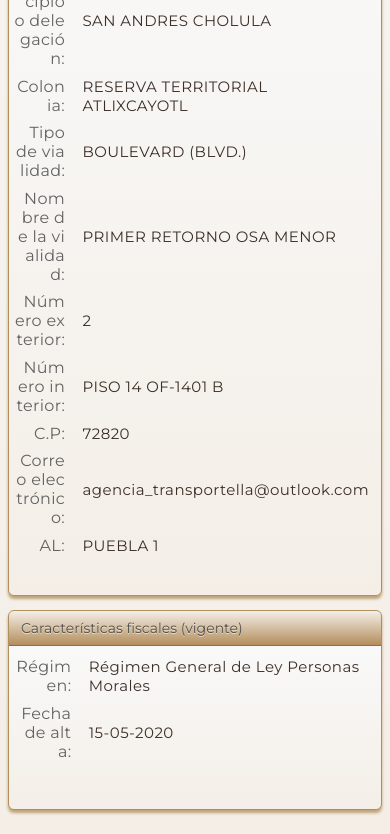
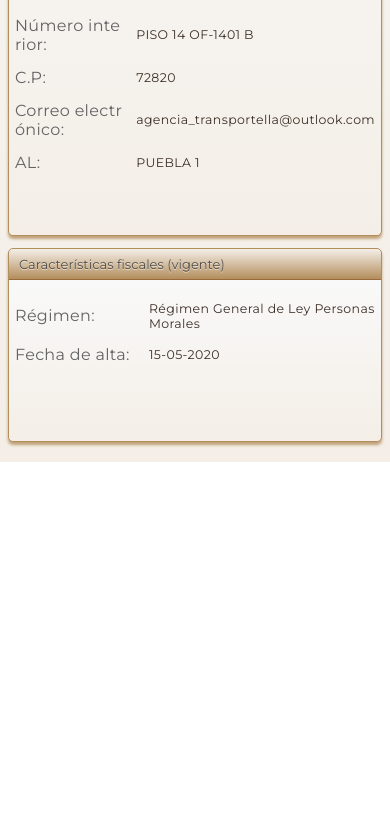
Before and after one commit to JLuisMedellin/siat.sat.gob.mx, a plain HTML site: page index.html in a window 390 px wide. Shown: the part 989-1823 px from the top of the page. After the commit the page ends 1451 px from the top, so only its background shows below. Drawn offline with Linux system fonts and the light colour scheme.

Commit message:
mejroa 4.2

```diff
--- a/styles.css
+++ b/styles.css
@@ -27,7 +27,7 @@ body {
 }
 
 .page {
-  width: max(1200px, 100%);
+  width: min(1200px, 100%);
   display: grid;
   gap: 14px;
 }
@@ -113,7 +113,7 @@ body {
 
 }
 .data-table2 td {
-    padding: 3.3px 12px 5.3px 5.3px;
+    padding: 5px 12px 5px 6px;
     font-size: 15px;
     border: none;
     letter-spacing: 0.03em;
@@ -142,7 +142,7 @@ body {
 
 }
 .data-table3 td {
-    padding: 3.3px 12px 5.3px 5.3px;
+    padding: 5px 12px 5px 6px;
     font-size: 15px;
     border: none;
     letter-spacing: 0.03em;
@@ -162,7 +162,27 @@ body {
 }
 
 @media (max-width: 640px) {
-  body { padding: 12px 8px 24px; }
-  .data-table td { font-size: 13px; padding: 8px 10px; }
+  body { padding: 12px 10px 24px; }
+  .page { width: 100%; gap: 12px; }
+  .page-header-content img { width: 240px; height: auto; margin-bottom: 20px; }
+  .alert-bar { font-size: 13px; padding: 0.6em 10px; }
+  .panel-heading { font-size: 13px; padding: 7px 10px; }
+  .data-table td,
+  .data-table2 td,
+  .data-table3 td { font-size: 13px; padding: 8px 8px; }
   .data-table td.label { width: 46%; }
+  .data-table2 td.label { width: 36%; }
+  .data-table3 td.label { width: 28%; }
 }
+
+@media (max-width: 480px) {
+  body { padding: 10px 8px 20px; }
+  .page-header-content img { width: 200px; }
+  .data-table td,
+  .data-table2 td,
+  .data-table3 td { font-size: 12.5px; padding: 7px 6px; }
+  .data-table td.label { width: 48%; text-align: left; }
+  .data-table2 td.label { width: 40%; text-align: left; }
+  .data-table3 td.label { width: 36%; text-align: left; }
+  .panel { border-radius: 5px; }
+}
```
Also changed, not shown: 4 other files.
